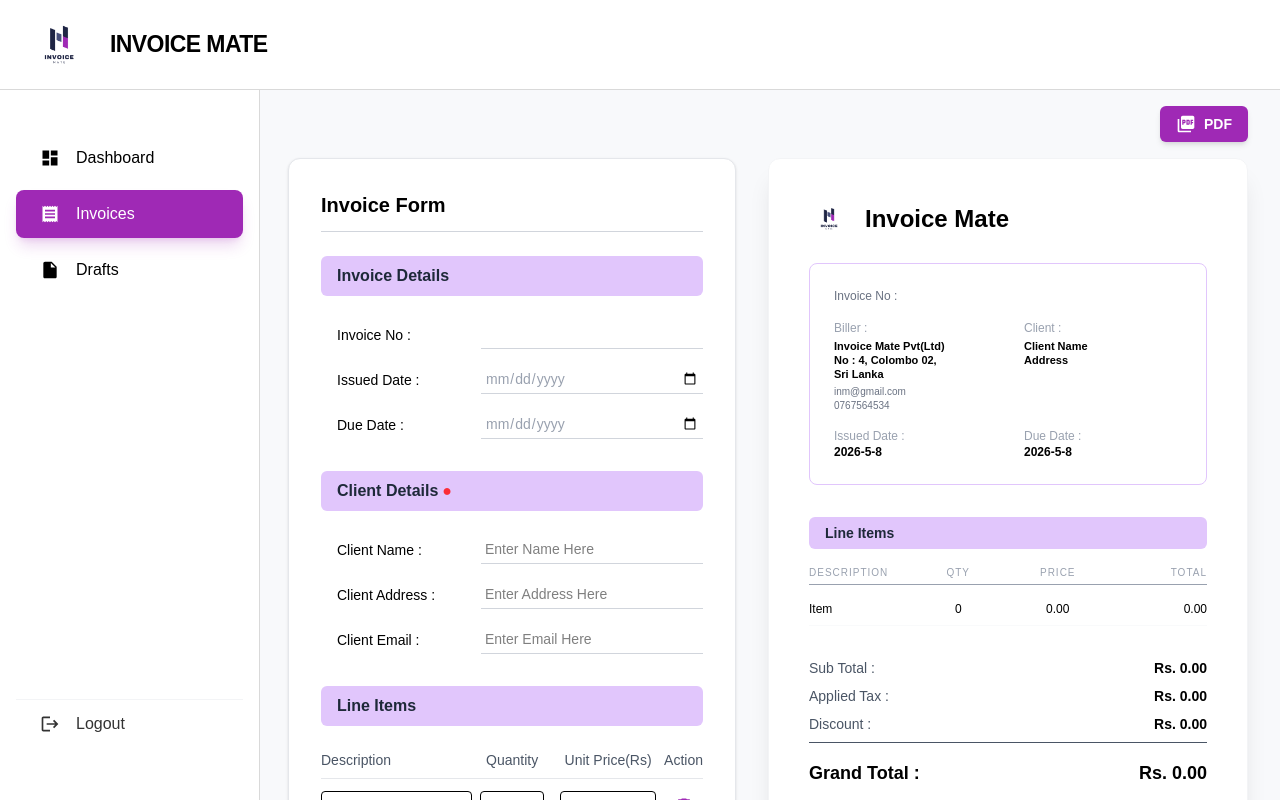
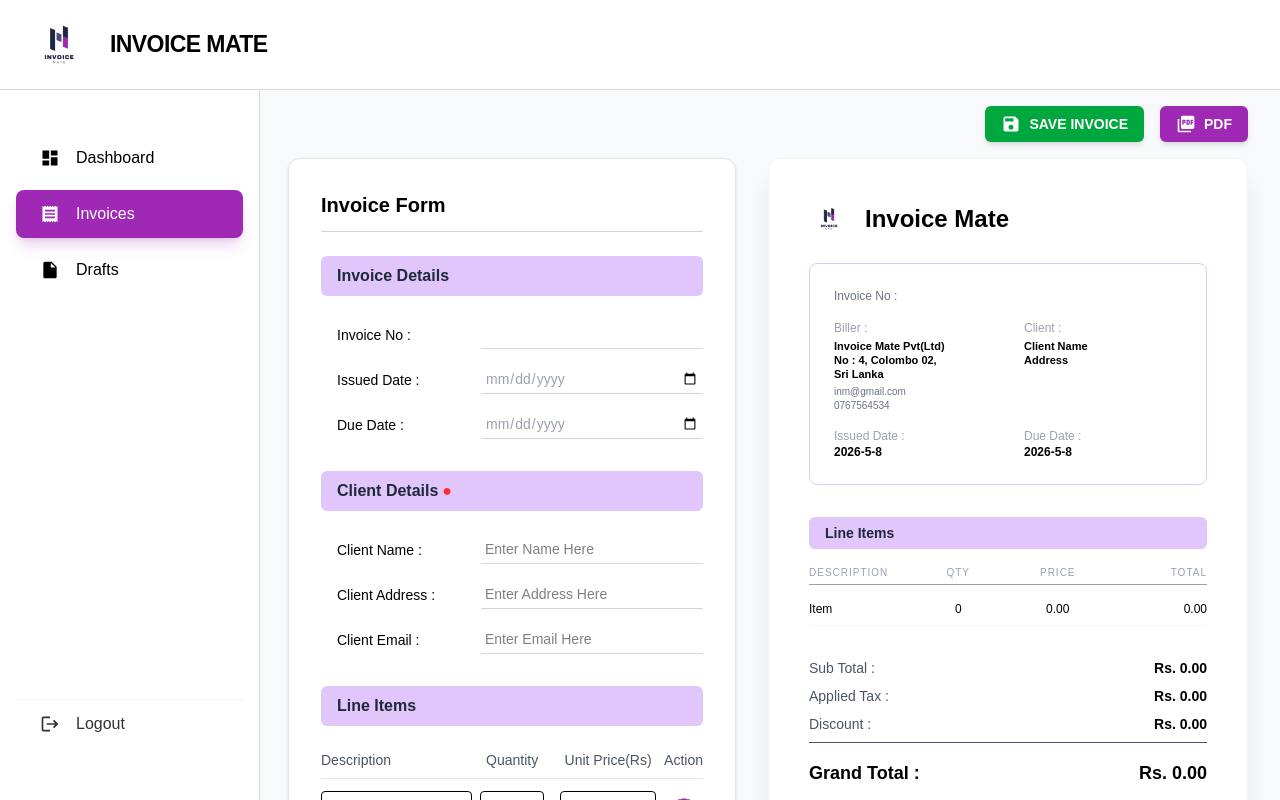
Before and after one commit to pavithra21635/InvoiceMate-Invoice-Generating-Web-Application, a React app in the folder frontend/: page /invoices in a window 1280 px wide. Shown: the top 800 px of the page. Built offline with nearby package versions, Linux system fonts and the light colour scheme; the HTML template or start-up script is replaced by a standard one.

Commit message:
T08-Intergrate backend and frontend to save invoice data

```diff
--- a/frontend/src/pages/InvoicePage.jsx
+++ b/frontend/src/pages/InvoicePage.jsx
@@ -1,8 +1,9 @@
 import React, { useState } from "react";
 import InvoiceForm from "../components/InvoiceForm";
 import InvoicePreview from "../components/InvoicePreview";
-import { MdPictureAsPdf } from "react-icons/md";
+import { MdPictureAsPdf,MdSave } from "react-icons/md";
 import Navbar from "../components/Navbar";
+import axios from "axios";
 
 
 export default function InvoicePage() {
@@ -24,6 +25,41 @@ export default function InvoicePage() {
     setInvoiceData({ ...invoiceData, [name]: value });
   };
 
+  const saveInvoice = async () => {
+    try {
+
+      const payload = {
+        invoiceNumber: invoiceData.invoiceNo,
+        issueDate: invoiceData.issuedDate,
+        dueDate: invoiceData.dueDate,
+        biller: {
+          name: "Invoice Mate Pvt(Ltd)",
+          address: "No : 4, Colombo 02, Sri Lanka",
+          email: "inv@gmail.com",
+          contact: "0767564534",
+        },
+        client: {
+          name: invoiceData.clientName,
+          address: invoiceData.clientAddress,
+          email: invoiceData.clientEmail,
+        },
+        items: invoiceData.items,
+        taxPercentage: invoiceData.taxPercentage,
+        discountPercentage: invoiceData.discountPercentage,
+        notes: invoiceData.notes,
+      };
+
+      const response = await axios.post("http://localhost:5000/api/invoices", payload);
+
+      if (response.status === 201) {
+        alert("✅ Invoice saved successfully to MongoDB!");
+      }
+    } catch (error) {
+      console.error("Error saving invoice:", error);
+      alert("❌ Error: " + (error.response?.data?.message || "Internal Server Error"));
+    }
+  };
+
 
 
   return (
@@ -31,7 +67,17 @@ export default function InvoicePage() {
       <Navbar />
 
       <main className="flex-1 transition-all duration-300 ml-0 md:ml-64 pt-[90px]">
-        <div className="flex justify-end px-8 py-4">
+        <div className="flex justify-end gap-4 px-8 py-4">
+
+          <button
+            onClick={saveInvoice}
+            className="flex items-center gap-2 bg-green-600 text-white px-4 py-2 rounded-md shadow-md hover:bg-green-700 transition-colors font-bold text-sm"
+          >
+            <MdSave size={20} />
+            SAVE INVOICE
+          </button>
+
+
           <button className="flex items-center gap-2 bg-[#9F29B5] text-white px-4 py-2 rounded-md shadow-md hover:bg-[#8e24a3] transition-colors font-bold text-sm">
             <MdPictureAsPdf size={20} />
             PDF
```
Also changed, not shown: 1 other file (tests, documents, lock files or other folders).
